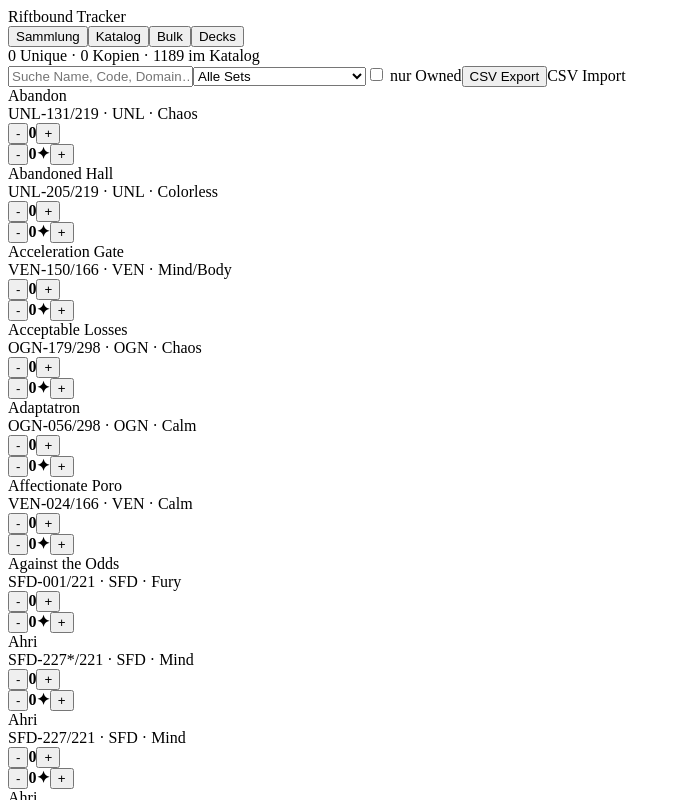
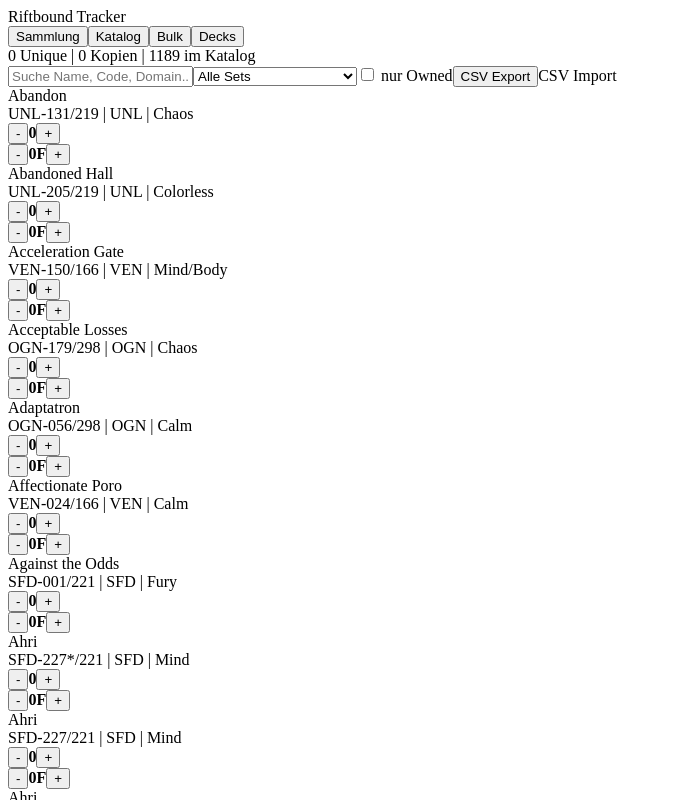
Before and after one commit to Goodplayer01/riftbound-tracker, a React (Vite) app: page / in a window 1280 px wide. Both pictures are taken after a click on the button "Katalog". Shown: the top 800 px of the page, without its empty margins (0-679 px from the left). Built offline with nearby package versions, Linux system fonts and the light colour scheme; the HTML template or start-up script is replaced by a standard one.

Commit message:
Fix UTF-8 mojibake in UI separators; bump 0.1.2
Replace middot/ellipsis/foil glyphs with ASCII so packaged
Electron file:// cannot double-decode them again. Charset meta
already present. Version 0.1.2.

```diff
--- a/package.json
+++ b/package.json
@@ -1,7 +1,7 @@
 {
   "name": "riftbound-tracker",
   "private": true,
-  "version": "0.1.1",
+  "version": "0.1.2",
   "description": "Riftbound-only collection and deck tracker for Windows",
   "author": "Goodplayer01",
   "main": "electron/main.cjs",
--- a/src/App.tsx
+++ b/src/App.tsx
@@ -139,7 +139,7 @@
     })
     setBulkReport(
       `${ok} erkannt` +
-        (miss ? `, ${miss} nicht gefunden: ${missing.slice(0, 12).join(', ')}${missing.length > 12 ? '…' : ''}` : ''),
+        (miss ? `, ${miss} nicht gefunden: ${missing.slice(0, 12).join(', ')}${missing.length > 12 ? '...' : ''}` : ''),
     )
   }
 
@@ -218,7 +218,7 @@
   }
 
   if (error) return <div className="main err">Fehler: {error}</div>
-  if (!catalog) return <div className="main">Lade Riftbound-Katalog…</div>
+  if (!catalog) return <div className="main">Lade Riftbound-Katalog...</div>
 
   return (
     <div className="app">
@@ -237,7 +237,7 @@
           ))}
         </nav>
         <div className="stats">
-          {totals.unique} Unique · {totals.copies} Kopien · {totals.catalog} im Katalog
+          {totals.unique} Unique | {totals.copies} Kopien | {totals.catalog} im Katalog
         </div>
       </header>
 
@@ -249,7 +249,7 @@
         </div>
       )}
       {updateInfo?.status === 'available' && (
-        <div className="help" style={{ marginBottom: 10 }}>Downloading update {updateInfo.version}…</div>
+        <div className="help" style={{ marginBottom: 10 }}>Downloading update {updateInfo.version}...</div>
       )}
 
         {(tab === 'collection' || tab === 'catalog') && (
@@ -257,14 +257,14 @@
             <div className="toolbar">
               <input
                 className="search grow"
-                placeholder="Suche Name, Code, Domain…"
+                placeholder="Suche Name, Code, Domain..."
                 value={q}
                 onChange={(e) => setQ(e.target.value)}
               />
               <select className="select" style={{ maxWidth: 180 }} value={setFilter} onChange={(e) => setSetFilter(e.target.value)}>
                 <option value="">Alle Sets</option>
                 {Object.entries(sets).map(([id, name]) => (
-                  <option key={id} value={id}>{id} — {name}</option>
+                  <option key={id} value={id}>{id} - {name}</option>
                 ))}
               </select>
               {tab === 'catalog' && (
@@ -303,11 +303,11 @@
                 return (
                   <article key={c.id} className={`card ${ownedQty(o) ? 'owned' : ''}`}>
                     <div className="art" style={{ backgroundImage: c.image ? `url(${c.image})` : undefined }}>
-                      {ownedQty(o) > 0 && <div className="badge">×{ownedQty(o)}</div>}
+                      {ownedQty(o) > 0 && <div className="badge">x{ownedQty(o)}</div>}
                     </div>
                     <div className="meta">
                       <div className="name">{c.name}</div>
-                      <div className="sub">{c.code} · {c.set} · {(c.domains || []).join('/') || '—'}</div>
+                      <div className="sub">{c.code} | {c.set} | {(c.domains || []).join('/') || '-'}</div>
                       <div className="row">
                         <div className="qty" title="Normal">
                           <button onClick={() => bump(c.id, 'qty', -1)}>-</button>
@@ -316,7 +316,7 @@
                         </div>
                         <div className="qty" title="Foil">
                           <button onClick={() => bump(c.id, 'foil', -1)}>-</button>
-                          <b className="ok">{o.foil}✦</b>
+                          <b className="ok">{o.foil}F</b>
                           <button onClick={() => bump(c.id, 'foil', 1)}>+</button>
                         </div>
                       </div>
@@ -333,7 +333,7 @@
             <section className="panel">
               <h2>Bulk hinzufügen</h2>
               <p className="help">
-                Codes reinpasten — Leerzeichen, Komma oder Zeilen. Beispiele: <code>OGN-056/298</code>, <code>OGN-56</code>, <code>UNL 131</code>, Alt-Art <code>OGN-066a</code>.
+                Codes reinpasten - Leerzeichen, Komma oder Zeilen. Beispiele: <code>OGN-056/298</code>, <code>OGN-56</code>, <code>UNL 131</code>, Alt-Art <code>OGN-066a</code>.
                 Für ADF/Phone-Scanner: Bilder separat scannen, Codes hier einfügen (Bilderkennung kommt später).
               </p>
               <textarea
@@ -417,7 +417,7 @@
                         <div key={dc.id} className="list-item">
                           <div>
                             <div className="name">{c.name}</div>
-                            <div className="sub">{c.code} · besitzt {have}</div>
+                            <div className="sub">{c.code} | besitzt {have}</div>
                           </div>
                           <div className="qty">
                             <button onClick={() => updateDeck((d) => ({
@@ -440,7 +440,7 @@
             <section className="panel">
               <h2>Karten ins Deck</h2>
               <div className="toolbar">
-                <input className="search grow" placeholder="Suche…" value={q} onChange={(e) => setQ(e.target.value)} />
+                <input className="search grow" placeholder="Suche..." value={q} onChange={(e) => setQ(e.target.value)} />
                 <label className="pill">
                   <input type="checkbox" checked={deckOwnedOnly} onChange={(e) => setDeckOwnedOnly(e.target.checked)} /> nur Owned
                 </label>
@@ -461,7 +461,7 @@
                     <div key={c.id} className="list-item">
                       <div>
                         <div className="name">{c.name}</div>
-                        <div className="sub">{c.code} · ×{ownedQty(collection[c.id])}</div>
+                        <div className="sub">{c.code} | x{ownedQty(collection[c.id])}</div>
                       </div>
                       <button className="btn small primary" disabled={!activeDeck} onClick={() => addToDeck(c.id)}>
                         Add
```
